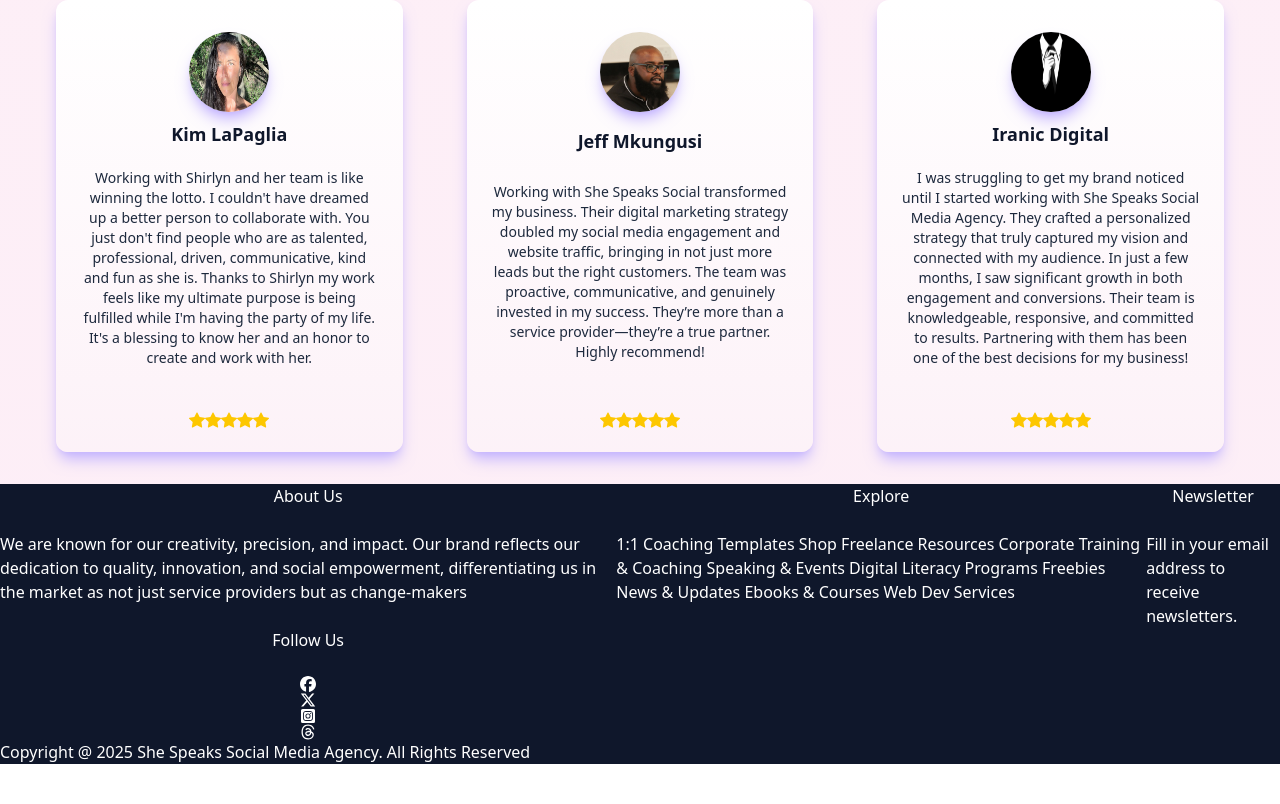
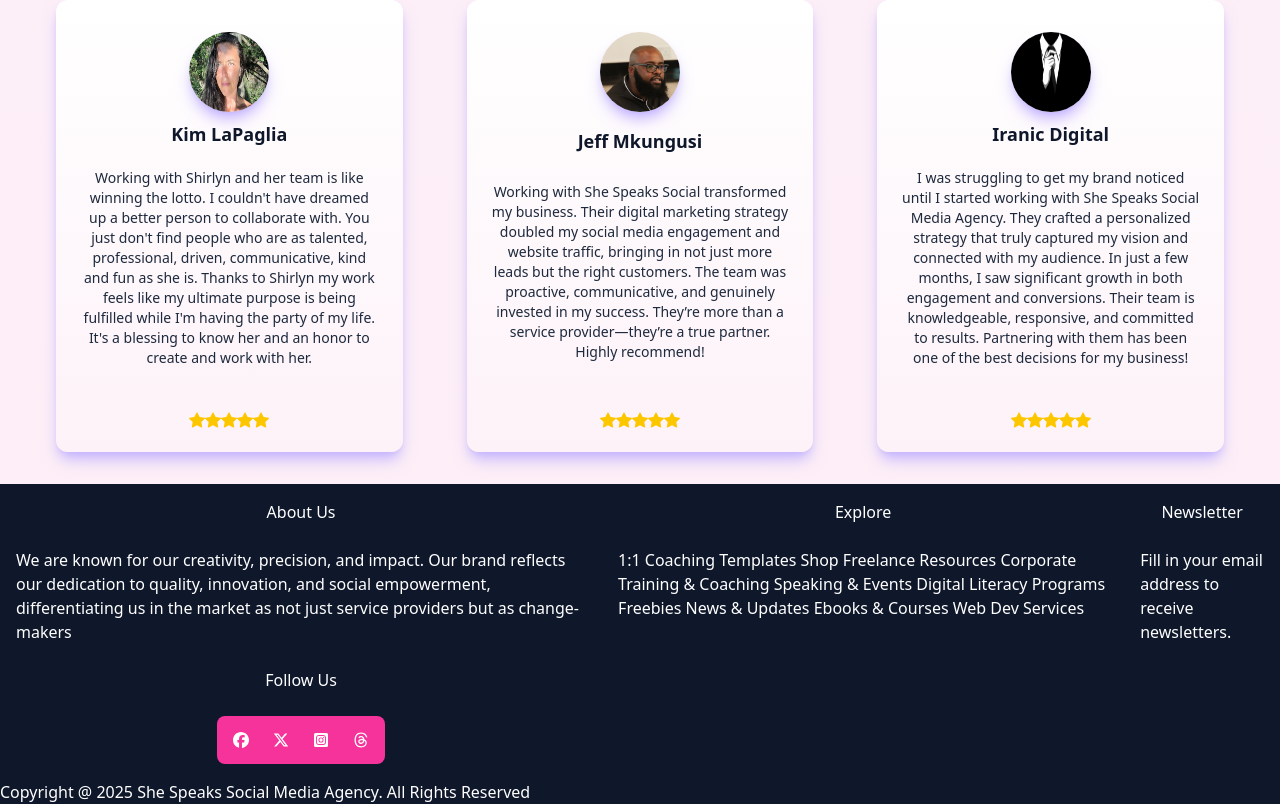
Before and after one commit to MatthewsRicky/shespeaksocial, a Next.js app: page / in a window 1280 px wide. Shown: the part 3162-3966 px from the top of the page. Before the commit the page ends 3926 px from the top, so only its background shows below. Built offline with nearby package versions, Linux system fonts and the light colour scheme.

Commit message:
styling the social icons

```diff
--- a/components/Footer.tsx
+++ b/components/Footer.tsx
@@ -9,7 +9,7 @@ const Footer = () => {
 		<section
 			className="flex flex-col items-center gap-6 justify-center mx-0 bg-slate-900 text-white w-full">
 			<div>
-				<div className="flex">
+				<div className="flex gap-8 p-4 items-start justify-center">
 					<div className="flex flex-col items-center gap-6">
 						<h1>About Us</h1>
 						<article>We are known for our creativity, precision, and impact.
@@ -17,7 +17,7 @@ const Footer = () => {
 							innovation, and social empowerment,
 							differentiating us in the market as not just service providers but as change-makers</article>
 						<h2>Follow Us</h2>
-						<ul>
+						<ul className="flex items-center gap-6 bg-pink-500 p-4 rounded-lg">
 							<li>
 								<FaFacebook />
 							</li>
```
